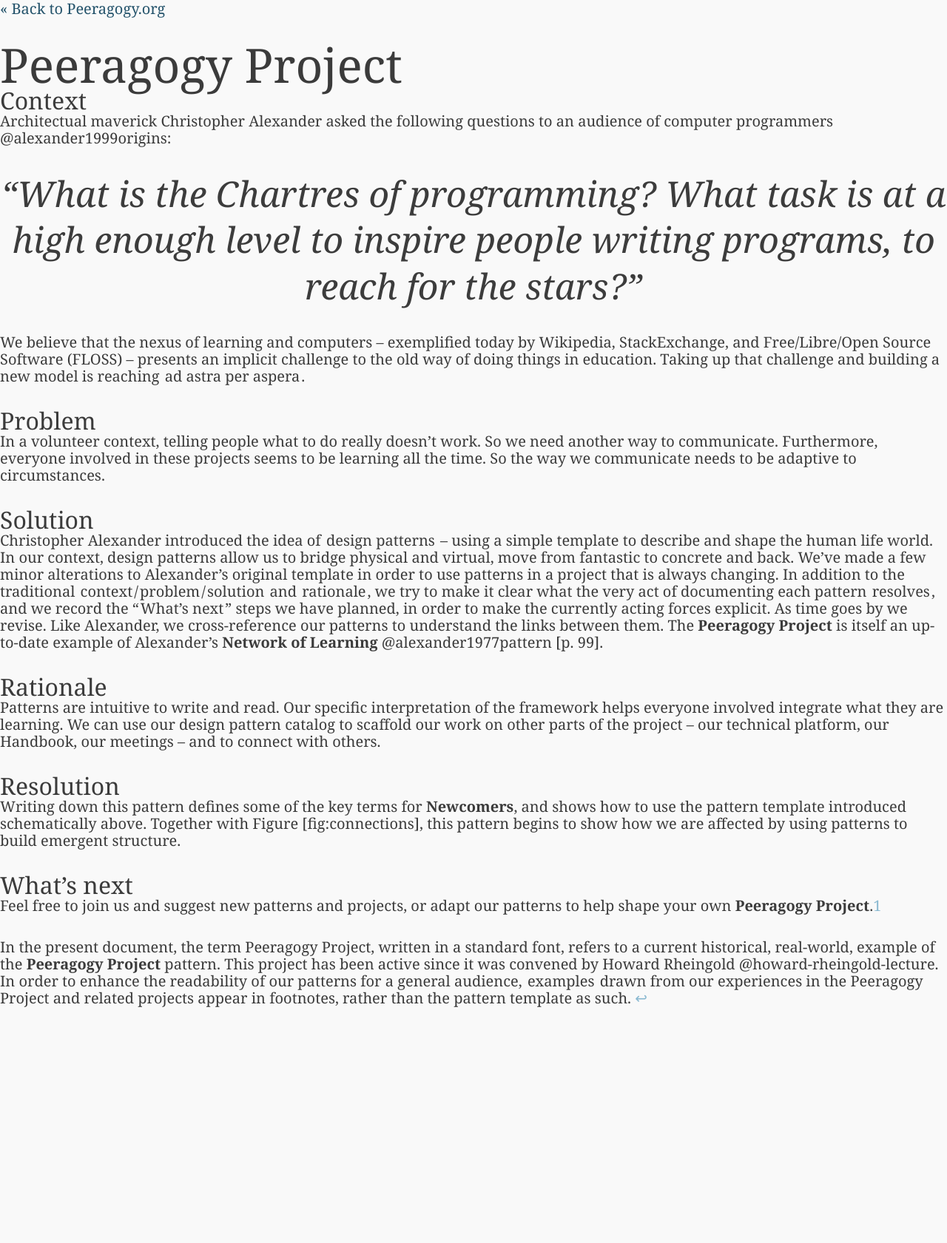
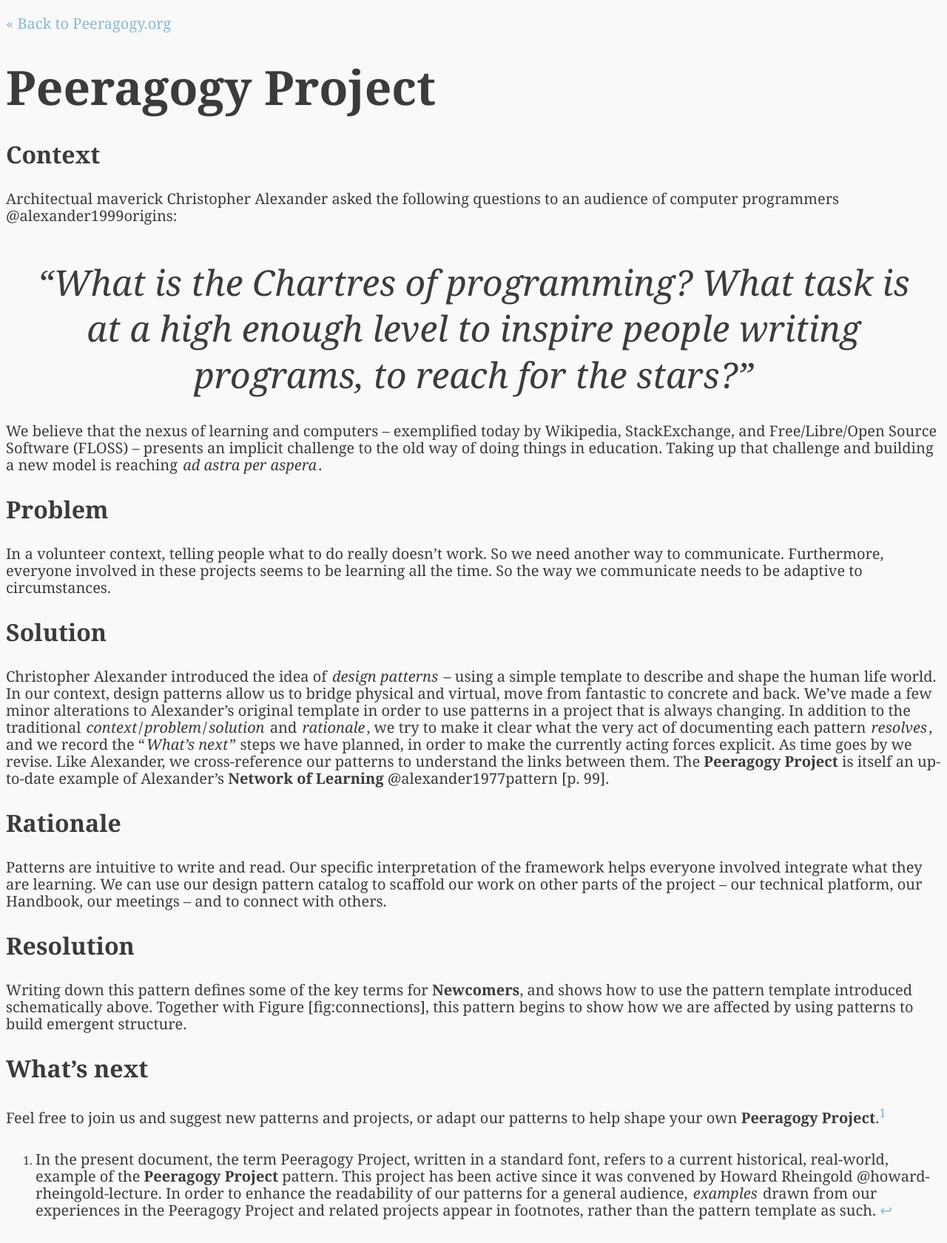
Before and after one commit to Peeragogy/Peeragogy.github.io, a Jekyll site: the page built from peeragogy_project.md, in a window 1280 px wide. Shown: the whole page at 74% size. Built offline with Jekyll 4.4.1, drawn with Linux system fonts in a browser that asks for light colours; before the commit the page ends 1394 px from its top, so only the background shows below that.

Commit message:
fix problem with css

```diff
--- a/stylesheets/i.css
+++ b/stylesheets/i.css
@@ -2,18 +2,21 @@
 /* ==========================================================================
    Imports
    ========================================================================== */
-html, body, div, span, applet, object, iframe, h1, h2, h3, h4, h5, h6, p, blockquote, pre,
-a, abbr, acronym, address, big, cite, code, del, dfn, em, img, ins, kbd, q, s, samp,
-small, strike, strong, sub, sup, tt, var, b, u, i, center, dl, dt, dd, ol, ul, li, fieldset,
-form, label, legend, table, caption, tbody, tfoot, thead, tr, th, td, article, aside,
-canvas, details, figcaption, figure, footer, header, hgroup, menu, nav, section,
-summary, time, mark, audio, video {
-  border: 0;
-  font: inherit;
-  margin: 0;
-  outline: 0;
-  padding: 0;
-  vertical-align: baseline; }
+
+/* This causes problems for ordered lists so commenting out for now - jac October 7 2015*/
+
+/* html, body, div, span, applet, object, iframe, h1, h2, h3, h4, h5, h6, p, blockquote, pre, */
+/* a, abbr, acronym, address, big, cite, code, del, dfn, em, img, ins, kbd, q, s, samp, */
+/* small, strike, strong, sub, sup, tt, var, b, u, i, center, dl, dt, dd, ol, ul, li, fieldset, */
+/* form, label, legend, table, caption, tbody, tfoot, thead, tr, th, td, article, aside, */
+/* canvas, details, figcaption, figure, footer, header, hgroup, menu, nav, section, */
+/* summary, time, mark, audio, video { */
+/*   border: 0; */
+/*   font: inherit; */
+/*   margin: 0; */
+/*   outline: 0; */
+/*   padding: 0; */
+/*   vertical-align: baseline; } */
 
 article, aside, details, figcaption, figure,
 footer, header, hgroup, menu, nav, section {
```
